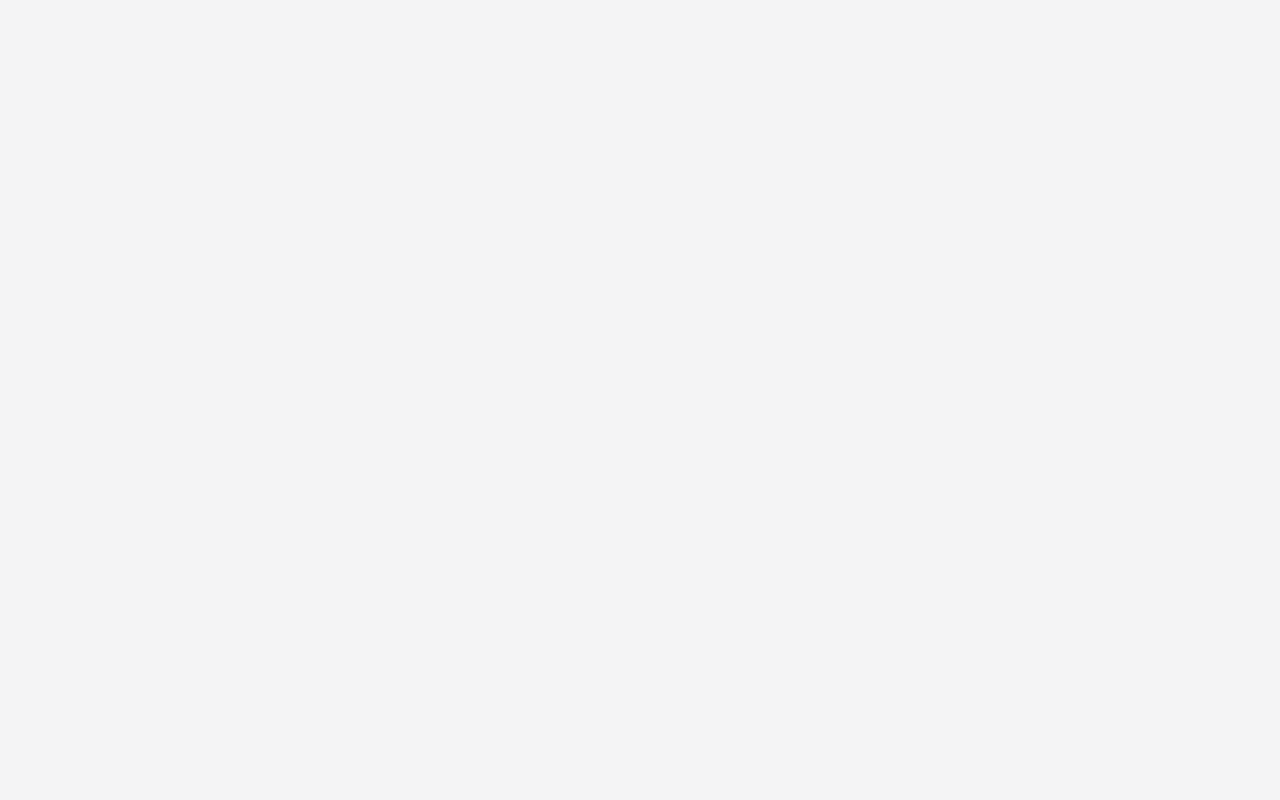
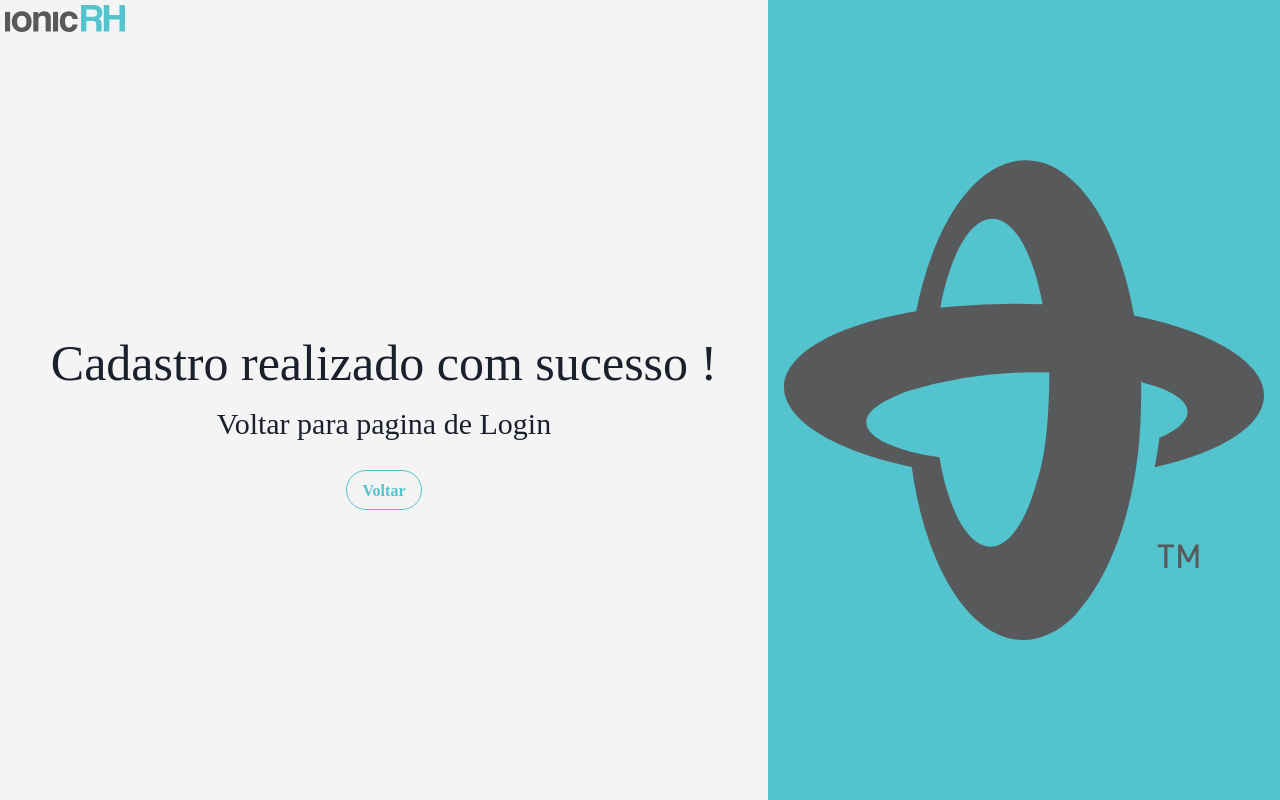
Before and after one commit to excalibur-coders/IONICRH, a React (Create React App) app in the folder ionic_rh_front/: page /Confirmacao_cadastro in a window 1280 px wide. Before the commit this address had no page. Built offline with nearby package versions, Linux system fonts and the light colour scheme.

Commit message:
Confirmação do Cadastro

```diff
--- /dev/null
+++ b/ionic_rh_front/src/pages/Confirmacao/index.tsx
@@ -0,0 +1,35 @@
+import { ReactNode } from 'react';
+
+import Input from 'components/Input';
+import IonicLogo from 'assets/svg/ionicrh_logo_gray.svg';
+import LogoGray from 'assets/svg/logo-gray.svg';
+import { theme } from 'theme';
+
+import * as S from './styles';
+import Button from 'components/Button';
+
+// console.log(theme.colors.primary);
+
+function Confirmacao() {
+  return (
+    <S.Container>
+      <div className='leftWrapper'>
+        <img src={IonicLogo} />
+        <div className='text'>
+          <h1>Cadastro realizado com sucesso !</h1>
+          <h2>Voltar para pagina de Login</h2><br></br>
+          <Button text="Voltar" color={theme.colors.primary}/>
+        </div>
+
+
+      </div>
+
+      <div className="rightWrapper">
+        <img src={LogoGray} />
+      </div>
+
+    </S.Container>
+
+    );
+};
+export default Confirmacao;
--- /dev/null
+++ b/ionic_rh_front/src/pages/Confirmacao/styles.ts
@@ -0,0 +1,68 @@
+import styled from '@emotion/styled';
+import { Flex } from '@chakra-ui/react';
+import { theme } from 'theme';
+
+export const Container = styled(Flex)`
+    height: 100vh;
+
+    .leftWrapper {
+      width: 60%;
+
+      display: flex;
+      flex-direction: column;
+
+      .text {
+        display: block;
+        margin: auto;
+        text-align: center;
+
+        h1{
+          font-size: 50px;
+
+        }
+
+        h2{
+          margin-left: auto;
+          margin-right: auto;
+          font-size: 30px;
+
+        }
+
+
+
+
+
+      }
+
+    .registerWrapper {
+        display: flex;
+        flex-direction: column;
+        margin-top: 50px;
+        span {
+          text-align: center;
+        }
+
+        span:last-child {
+          text-align: center;
+          color: ${theme.colors.primary};
+        }
+      }
+    }
+
+    .rightWrapper {
+      display: flex;
+      align-items: center;
+      justify-content: center;
+      width: 40%;
+      background: ${theme.colors.primary};
+      img {
+        width: 30rem;
+      }
+    }
+
+    img {
+      width: 120px;
+      margin: 5px 5px;
+    }
+
+`
--- a/ionic_rh_front/src/pages/Login/styles.ts
+++ b/ionic_rh_front/src/pages/Login/styles.ts
@@ -26,9 +26,7 @@ export const Container = styled(Flex)`
       .formFooter {
         display: flex;
         justify-content: space-between;
-
         margin-top: 10px;
-
         a {
           color: ${theme.colors.primary};
         }
@@ -38,9 +36,7 @@ export const Container = styled(Flex)`
     .registerWrapper {
       display: flex;
       flex-direction: column;
-
       margin-top: 50px;
-
       span {
         text-align: center;
       }
--- a/ionic_rh_front/src/routes/index.tsx
+++ b/ionic_rh_front/src/routes/index.tsx
@@ -1,11 +1,13 @@
 import Login from 'pages/Login';
 import { Route, BrowserRouter, Routes as RoutesWrapper } from 'react-router-dom';
+import Confirmacao from 'pages/Confirmacao';
 
 function Routes() {
   return (
     <BrowserRouter>
       <RoutesWrapper>
         <Route path="/" element={<Login />} />
+        <Route path="/Confirmacao_cadastro" element={<Confirmacao />} />
       </RoutesWrapper>
     </BrowserRouter>
   )
```
Also changed, not shown: 1 other file (tests, documents, lock files or other folders).
